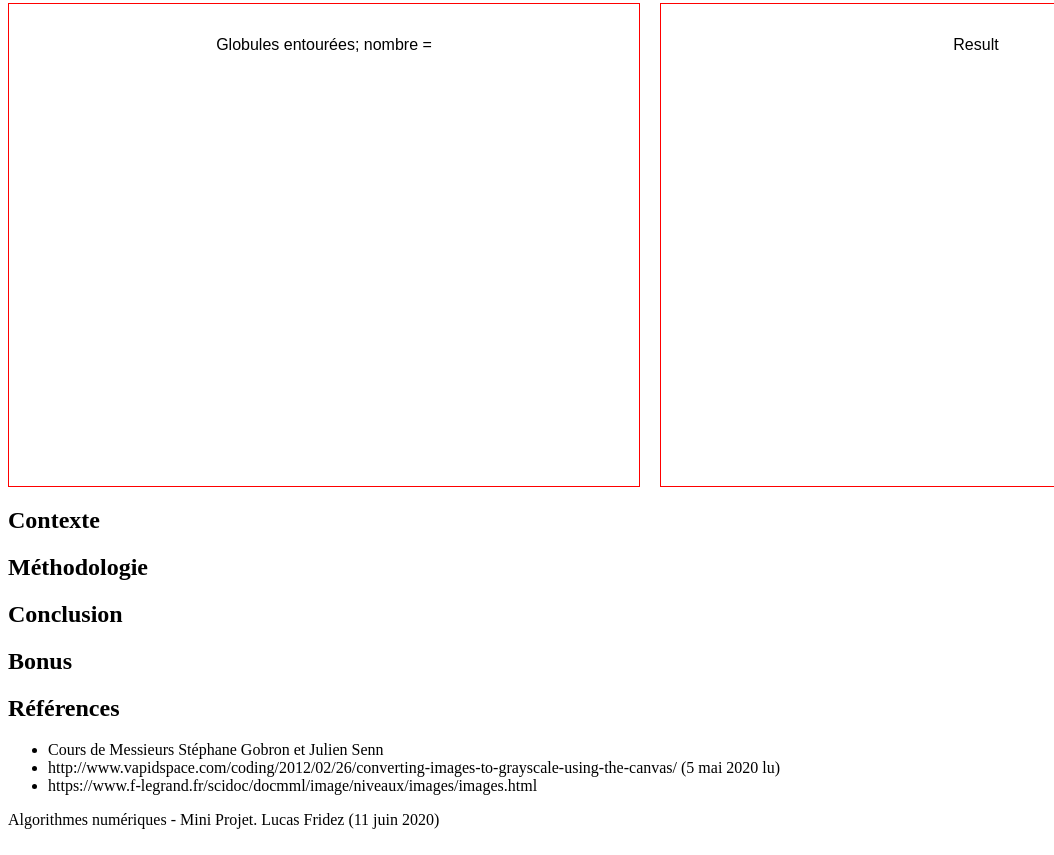
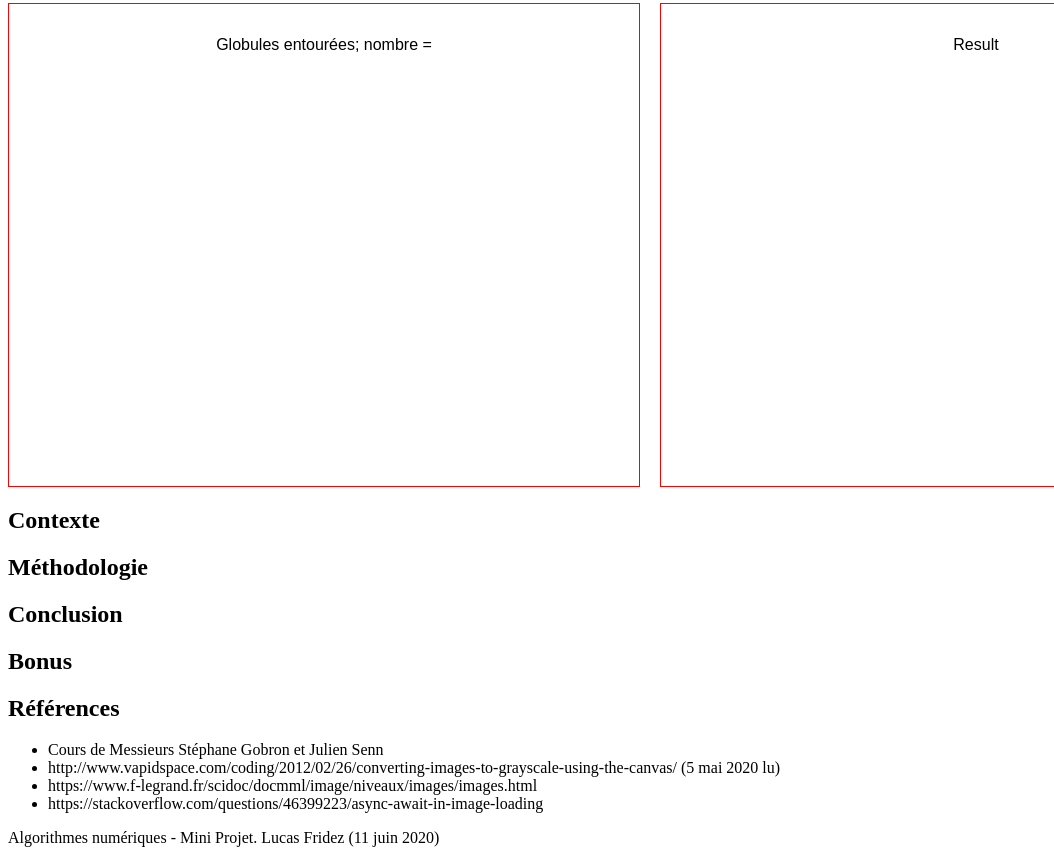
Before and after one commit to fridezlucas/blood-cells-image-analysis, a website built with webpack: page index.html in a window 1280 px wide. Shown: the part 1128-1983 px from the top of the page, without its empty margins (0-1054 px from the left). Built offline with nearby package versions, Linux system fonts and the light colour scheme.

Commit message:
Added : sources :sunglasses:

```diff
--- a/index.html
+++ b/index.html
@@ -65,6 +65,7 @@ Version : 2020.05.05
         <li>Cours de Messieurs Stéphane Gobron et Julien Senn</li>
         <li>http://www.vapidspace.com/coding/2012/02/26/converting-images-to-grayscale-using-the-canvas/ (5 mai 2020 lu)</li>
         <li>https://www.f-legrand.fr/scidoc/docmml/image/niveaux/images/images.html</li>
+        <li>https://stackoverflow.com/questions/46399223/async-await-in-image-loading</li>
     </ul>
 
     <footer>
```
